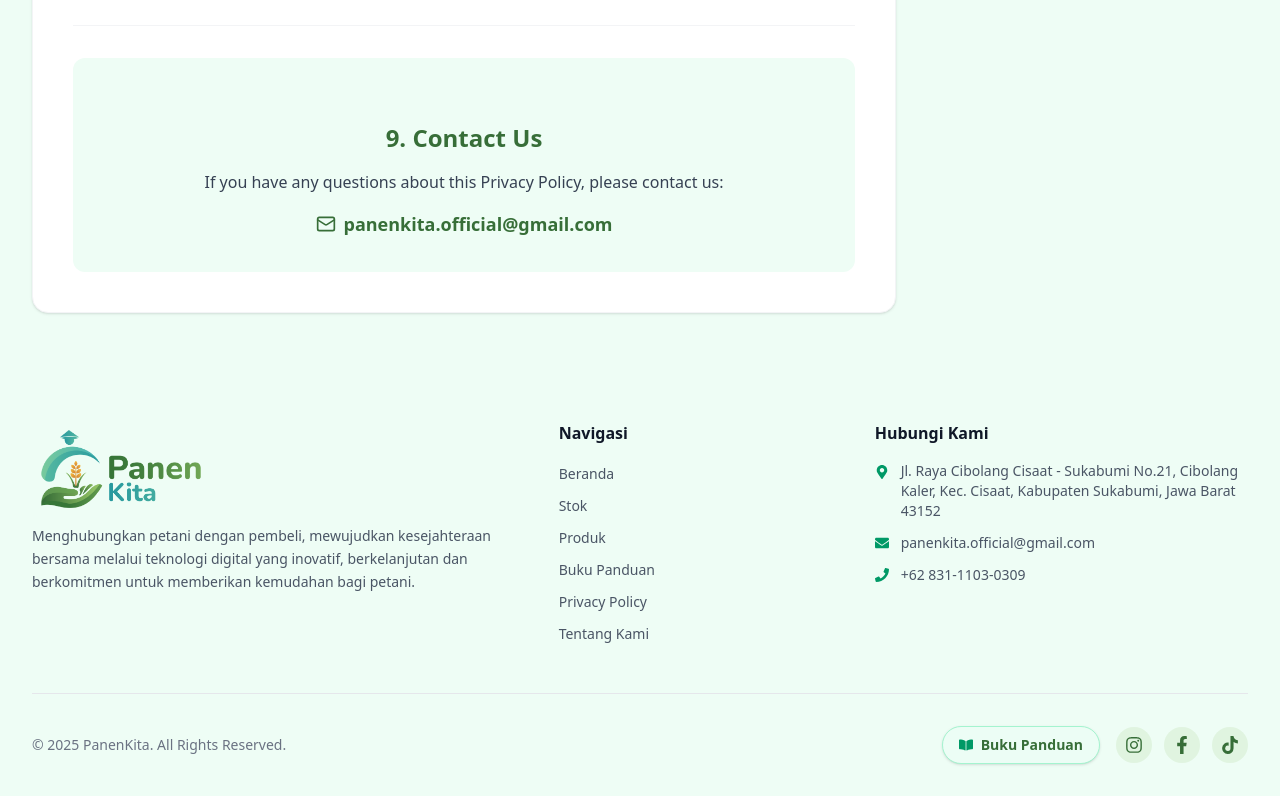
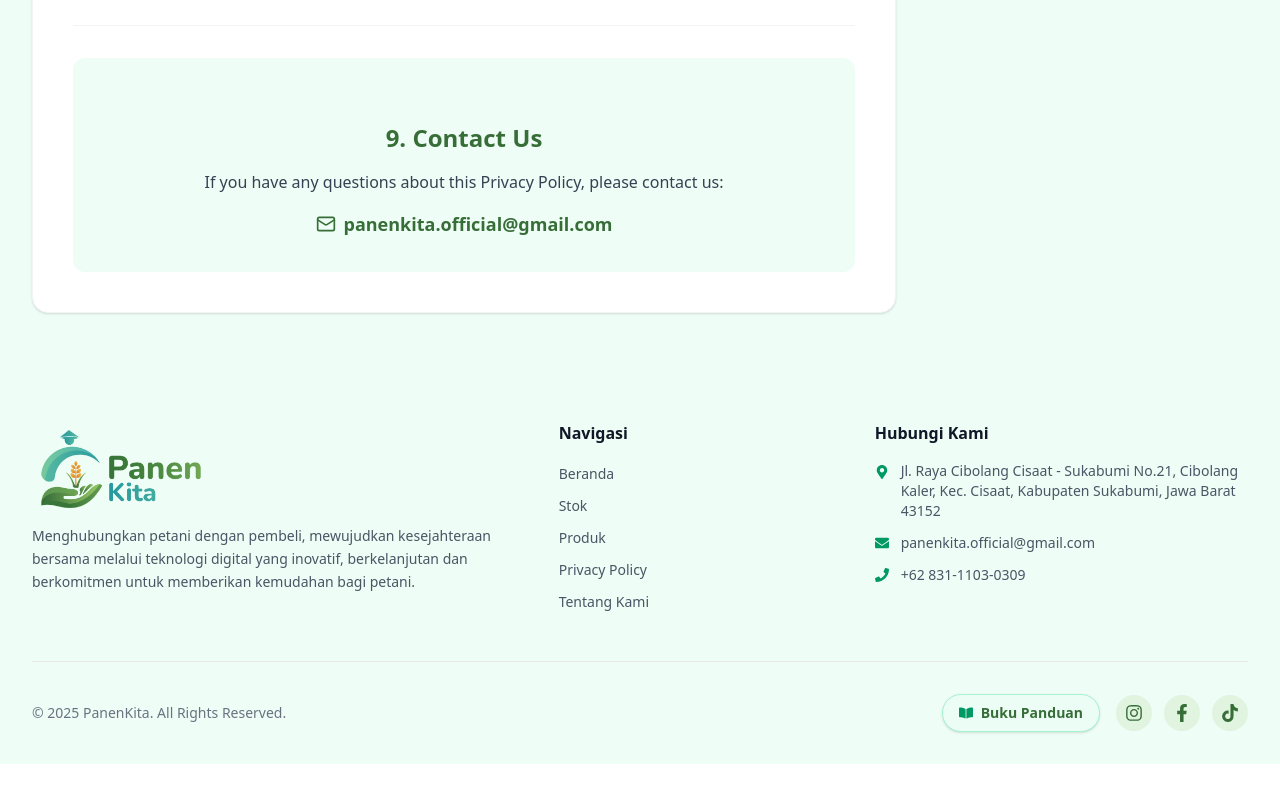
Before and after one commit to panenkita/web-panenkita, a React (Vite) app: page /privacy-policy in a window 1280 px wide. Shown: the part 2614-3410 px from the top of the page. After the commit the page ends 3378 px from the top, so only its background shows below. Built offline with nearby package versions, Linux system fonts and the light colour scheme.

Commit message:
delete tombol buku panduan pada list navigasi di footer

```diff
--- a/src/components/Footer.jsx
+++ b/src/components/Footer.jsx
@@ -46,9 +46,6 @@ const Footer = () => {
               </li>
               <li>
                 <FooterLink to="/produk">Produk</FooterLink>
-              </li>
-              <li>
-                <FooterLink to="/buku-panduan">Buku Panduan</FooterLink>
               </li>
               <li>
                 <FooterLink to="/privacy-policy">Privacy Policy</FooterLink>
```
